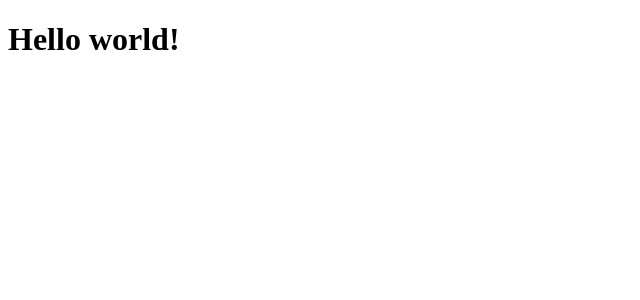
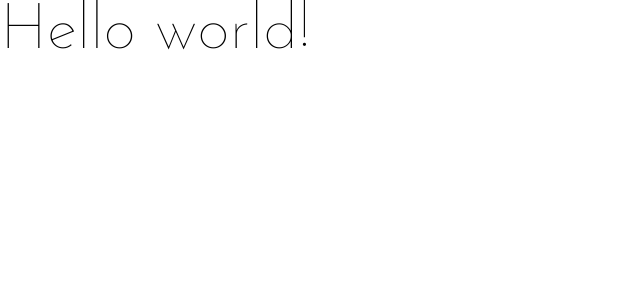
Before and after one commit to alejandrodk/nextjs-basic-boilerplate, a Next.js app: page / in a window 1280 px wide. Shown: the top 300 px of the page, without its empty margins (0-640 px from the left). Built offline with nearby package versions, Linux system fonts and the light colour scheme.

Commit message:
add styled-components

```diff
--- /dev/null
+++ b/babel.config.js
@@ -0,0 +1,4 @@
+module.exports = {
+  presets: ['next/babel'],
+  plugins: [['styled-components', { ssr: true }]]
+}
--- a/package.json
+++ b/package.json
@@ -14,11 +14,13 @@
   "dependencies": {
     "next": "^12.0.2",
     "react": "^17.0.2",
-    "react-dom": "^17.0.2"
+    "react-dom": "^17.0.2",
+    "styled-components": "^5.3.3"
   },
   "devDependencies": {
     "@types/next": "^9.0.0",
     "@types/react": "^17.0.33",
+    "@types/styled-components": "^5.1.15",
     "typescript": "^4.4.4"
   }
 }
--- a/src/pages/_app.tsx
+++ b/src/pages/_app.tsx
@@ -1,21 +1,16 @@
-// import App from 'next/app'
+import React from 'react'
+import { AppProps } from 'next/app'
+import GlobalStyle from '../styles/global'
+import { ThemeProvider } from 'styled-components'
+import theme from '../styles/theme'
 
-import { AppProps } from "next/dist/shared/lib/router/router";
-
-function MyApp({ Component, pageProps }: AppProps) {
-  return <Component {...pageProps} />;
+const MyApp: React.FC<AppProps> = ({ Component, pageProps }) => {
+  return (
+    <ThemeProvider theme={theme}>
+      <Component {...pageProps} />
+      <GlobalStyle />
+    </ThemeProvider>
+  )
 }
 
-// Only uncomment this method if you have blocking data requirements for
-// every single page in your application. This disables the ability to
-// perform automatic static optimization, causing every page in your app to
-// be server-side rendered.
-//
-// MyApp.getInitialProps = async (appContext) => {
-//   // calls page's `getInitialProps` and fills `appProps.pageProps`
-//   const appProps = await App.getInitialProps(appContext);
-//
-//   return { ...appProps }
-// }
-
-export default MyApp;
+export default MyApp
--- a/src/pages/_document.tsx
+++ b/src/pages/_document.tsx
@@ -1,16 +1,52 @@
-import Document, { Html, Head, Main, NextScript } from 'next/document'
+import React from 'react'
+import Document, {
+  DocumentContext,
+  DocumentInitialProps,
+  Html,
+  Head,
+  Main,
+  NextScript
+} from 'next/document'
+import { ServerStyleSheet } from 'styled-components'
 
-class MyDocument extends Document {
-  // static async getInitialProps(ctx: any) {
-  //   const initialProps = await Document.getInitialProps(ctx)
-  //   return { ...initialProps }
-  // }
+export default class MyDocument extends Document {
+  static async getInitialProps(
+    ctx: DocumentContext
+  ): Promise<DocumentInitialProps> {
+    const sheet = new ServerStyleSheet()
+    const originalRenderPage = ctx.renderPage
 
-  render() {
+    try {
+      ctx.renderPage = () =>
+        originalRenderPage({
+          enhanceApp: App => props => sheet.collectStyles(<App {...props} />)
+        })
+
+      const initialProps = await Document.getInitialProps(ctx)
+      return {
+        ...initialProps,
+        styles: (
+          <>
+            {initialProps.styles}
+            {sheet.getStyleElement()}
+          </>
+        )
+      }
+    } finally {
+      sheet.seal()
+    }
+  }
+
+  render(): JSX.Element {
     return (
-      <Html>
+      <Html lang="en">
         <Head>
-          {/* favicon, fuentes, etc.. */}
+          <meta charSet="utf-8" />
+          <link rel="preload" href="https://fonts.googleapis.com/" />
+          <link
+            rel="stylesheet"
+            href="https://fonts.googleapis.com/css2?family=Josefin+Sans:wght@100;400&display=swap"
+          />
         </Head>
         <body>
           <Main />
@@ -20,5 +56,3 @@ class MyDocument extends Document {
     )
   }
 }
-
-export default MyDocument
--- /dev/null
+++ b/src/styles/global.ts
@@ -0,0 +1,24 @@
+import { createGlobalStyle } from "styled-components";
+
+export default createGlobalStyle`
+  *{
+    margin: 0;
+    padding:0;
+    box-sizing:border-box
+  }
+  html {
+    height: 100%;
+  }
+  body {
+    color: ${(props) => props.theme.colors.text};
+    background: ${(props) => props.theme.colors.background};
+    font: 400 16px Josefin Sans, sans-serif;
+    height: 100%;
+  }
+  h1 {
+    font: 100 64px Josefin Sans, sans-serif;
+  }
+  #__next {
+  height: 100%;
+  }
+`;
--- /dev/null
+++ b/src/styles/theme.ts
@@ -0,0 +1,8 @@
+const theme = {
+  colors: {
+    background: 'white',
+    text: 'black'
+  }
+}
+
+export default theme
```
Also changed, not shown: src/styles/style.d.ts (added, +9 -0 lines), 1 other file (tests, documents, lock files or other folders).
